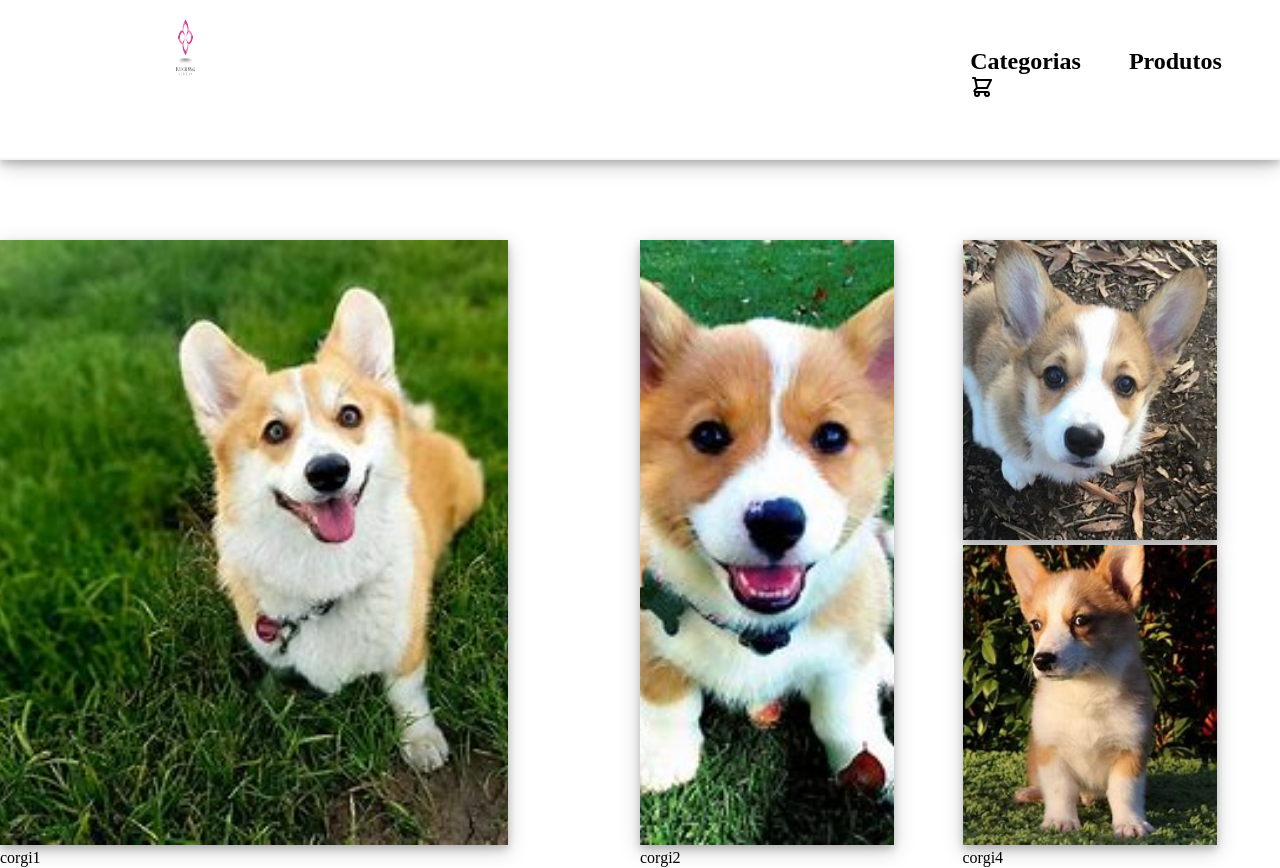
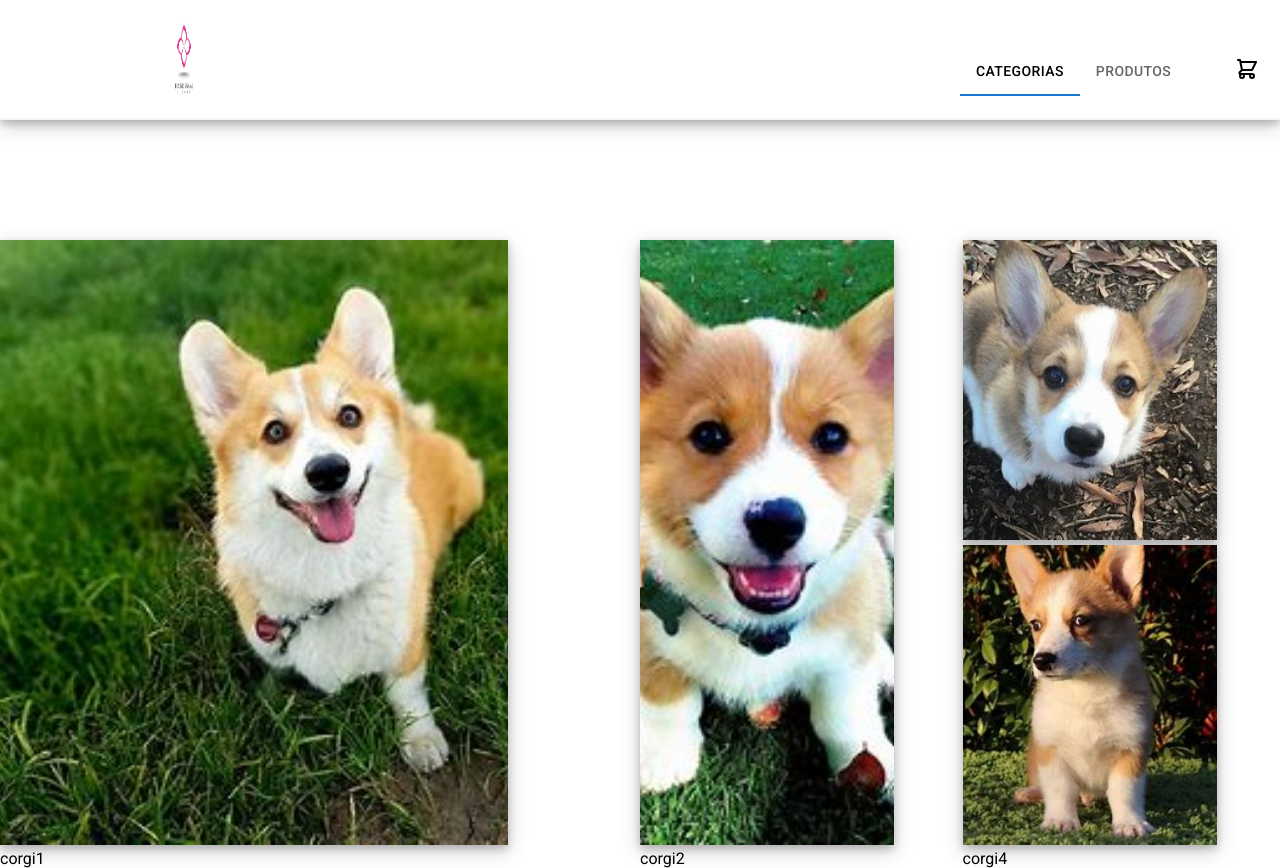
Before and after one commit to IcaroAndries/template-e-commerce, a React (Vite) app: page / in a window 1280 px wide. Built offline with nearby package versions, Linux system fonts and the light colour scheme.

Commit message:
feat: tabs menu

```diff
--- a/src/App.sass
+++ b/src/App.sass
@@ -3,3 +3,4 @@
   padding:0
   box-sizing: border-box
   scroll-behavior: smooth
+  font-family: 'Roboto', sans-serif
--- a/src/pages/home/components/header/index.tsx
+++ b/src/pages/home/components/header/index.tsx
@@ -1,19 +1,46 @@
+import { useState } from "react";
 import "./style.sass";
-import logo from '~images/logo.jpg';
-import { HiOutlineShoppingCart } from 'react-icons/hi';
-import Button from "@mui/material/Button";
+import logo from "~images/logo.jpg";
+import { HiOutlineShoppingCart } from "react-icons/hi";
+import { Tooltip, Tabs, Tab } from "@mui/material";
 
 function Header() {
+  const [value, setValue] = useState("one");
+
+  const handleChange = (event: React.SyntheticEvent, newValue: string) => {
+    setValue(newValue);
+  };
+
   return (
     <header className="header-container">
-        <div className="company-logo"><a href="www.google.com"><img src={logo} alt="logo"/></a></div>
-        <div className="header-menu">
-          <a href="www.google.com" className="menu-header-item">Categorias</a>
-          <a href="www.google.com" className="menu-header-item">Produtos</a>
-          <a href="www.google.com" className="menu-header-item"><HiOutlineShoppingCart/></a>
+      <div className="company-logo">
+        <a href="www.google.com">
+          <img src={logo} alt="logo" />
+        </a>
+      </div>
+      <div className="header-menu">
+        <div className="inner-menu">
+        <Tabs
+          className="menu-header-item"
+          value={value}
+          onChange={handleChange}
+          textColor="inherit"
+          indicatorColor="primary"
+          aria-label="secondary tabs example"
+        >
+          <Tab className="tab-menu" value="one" label="Categorias" />
+          <Tab className="tab-menu" value="two" label="Produtos" />
+        </Tabs>
+
+        <Tooltip title="Carrinho">
+          <button className="menu-header-item">
+            <HiOutlineShoppingCart />
+          </button>
+        </Tooltip>
         </div>
+      </div>
     </header>
-  )
+  );
 }
 
-export default Header
+export default Header;
--- a/src/pages/home/components/header/style.sass
+++ b/src/pages/home/components/header/style.sass
@@ -4,7 +4,7 @@
       background-color: #fff
       position: fixed
       width: 100%
-      height: 20%
+      height: 15%
       border-bottom: 2px solid #f5f5f5
       box-shadow: 0 4px 8px 0 rgba(0, 0, 0, 0.2), 0 6px 20px 0 rgba(0, 0, 0, 0.19)
 
@@ -14,20 +14,27 @@
             margin-left: 10em
             margin-top: 2ems
             width: 30%
-            height: 60%
+            height: 100%
 
 .header-menu
       grid-area: menu-header
       padding-top: 3em
       margin-left: 50em
+      .inner-menu
+            display: flex
       .menu-header-item
             margin-right: 2em
             font-size: 1.5em
             font-weight: bold
             transition: background-color 0.5s
-            &:link
-                  text-decoration: none
-                  color: #000
-            &:hover
-                  text-decoration: underline
-                  opacity: 0.7
+            .tab-menu
+                  &:link
+                        text-decoration: none
+                        color: #000
+                  &:hover
+                        text-decoration: underline
+                        opacity: 0.7
+      button
+            border: none
+            text-decoration: none
+            background-color: transparent
```
